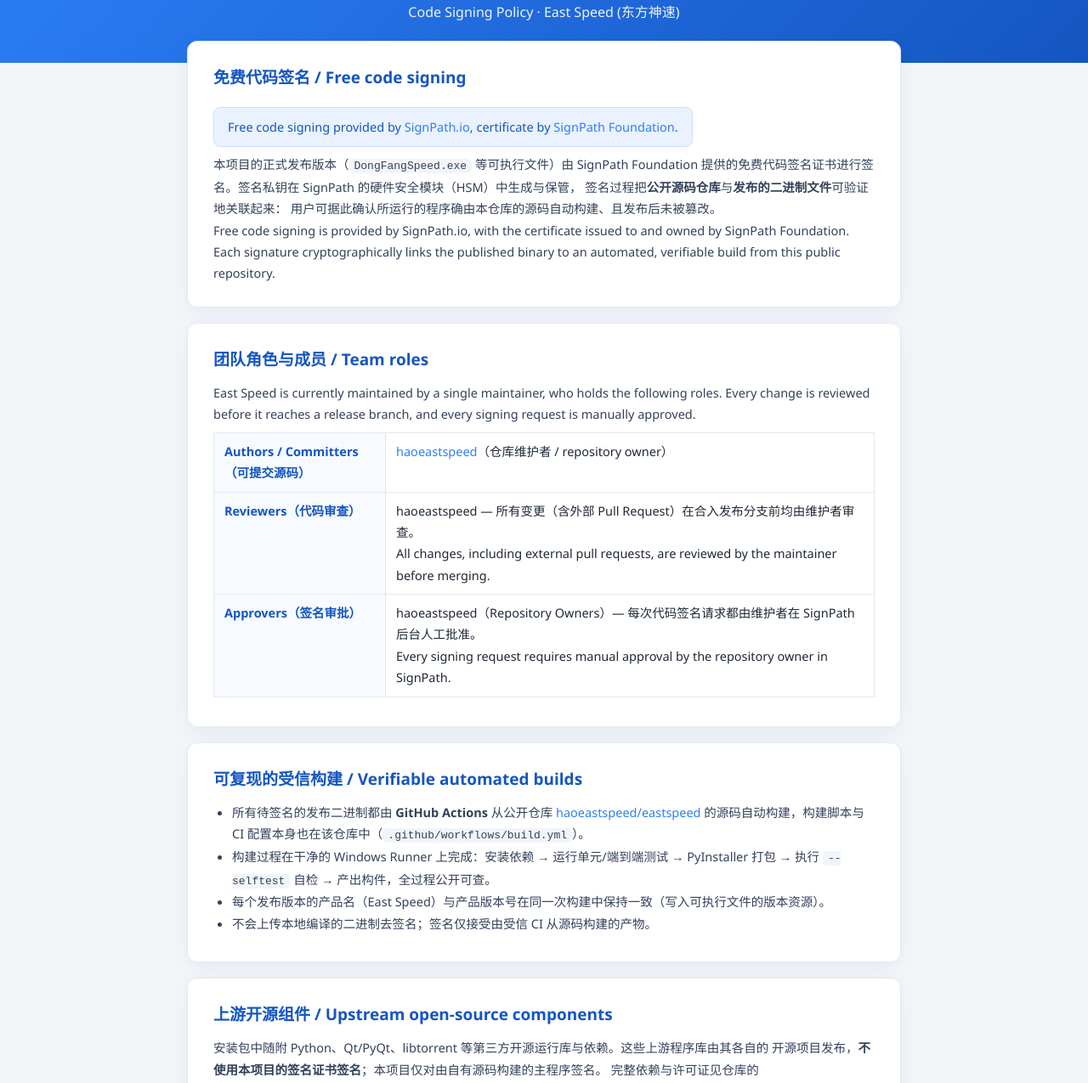
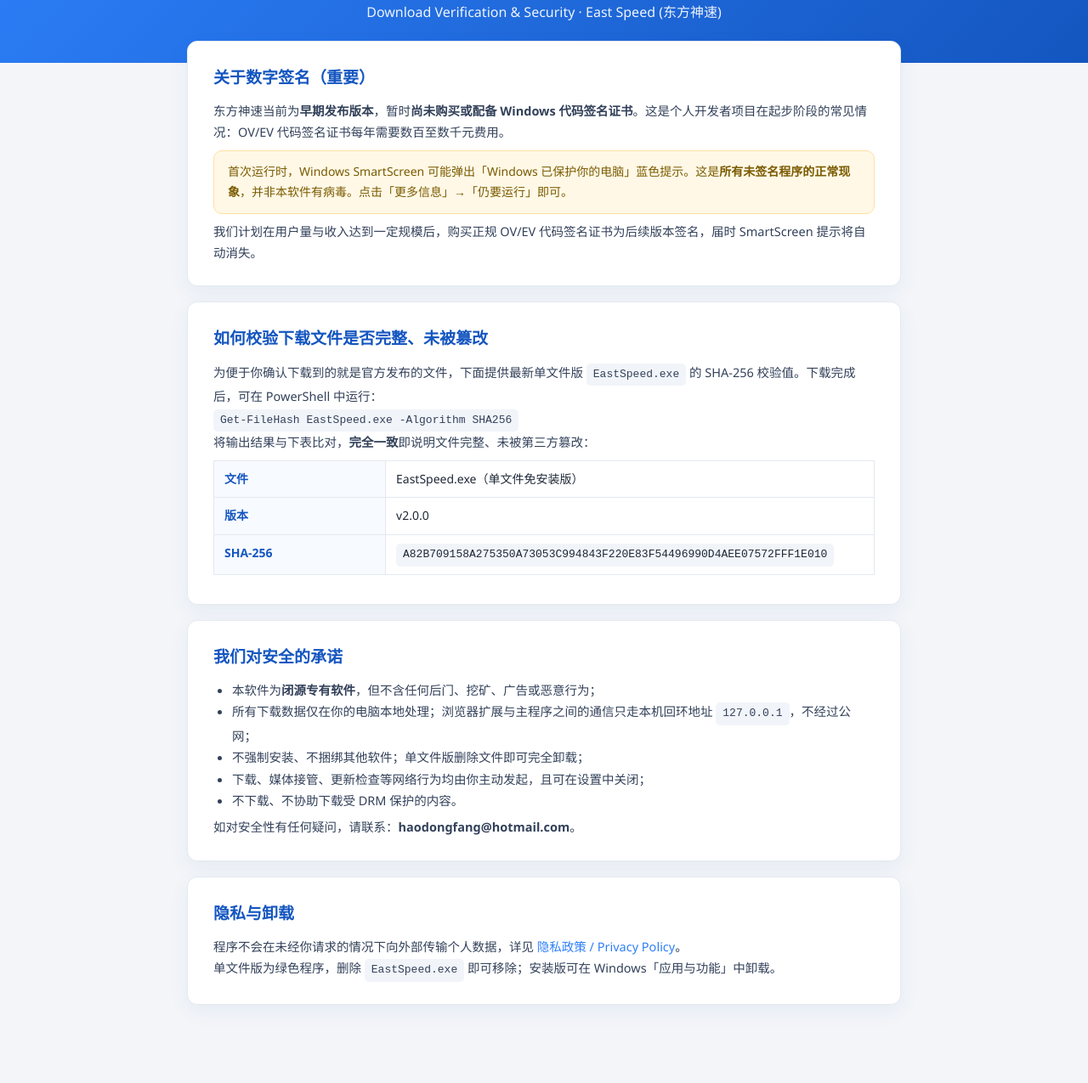
Before and after one commit to haoeastspeed/eastspeed, a plain HTML site: page code-signing-policy.html in a window 1280 px wide. Shown: the part 122-1397 px from the top of the page at 85% size. Drawn offline with Linux system fonts and the light colour scheme.

Commit message:
site: public download button, honest code-signing/verification page

```diff
--- a/code-signing-policy.html
+++ b/code-signing-policy.html
@@ -3,7 +3,7 @@
 <head>
 <meta charset="UTF-8" />
 <meta name="viewport" content="width=device-width, initial-scale=1.0" />
-<title>代码签名政策 · Code Signing Policy — East Speed 东方神速</title>
+<title>下载验证与安全说明 · Download Verification & Security — East Speed 东方神速</title>
 <style>
   :root{--primary:#2D7FF9;--dark:#1456C0;--ink:#1F2937;--muted:#5B6B7F;--line:#E4E9F0;}
   *{box-sizing:border-box;margin:0;padding:0;}
@@ -17,10 +17,10 @@
   h2:first-child{margin-top:0;}
   p,li{font-size:14.5px;color:#33415a;}
   ul{margin:6px 0 6px 22px;}
-  .badge{display:inline-block;background:#EAF2FF;color:var(--dark);border:1px solid #C9DEFF;border-radius:8px;padding:10px 16px;font-size:14.5px;margin:8px 0;}
-  code{background:#F1F4F9;border-radius:5px;padding:1px 6px;font-size:13px;}
+  .note{background:#FFF8E6;border:1px solid #FFE0A3;border-radius:10px;padding:12px 16px;font-size:14px;color:#7A5B00;margin:8px 0;}
+  code{background:#F1F4F9;border-radius:5px;padding:2px 8px;font-size:13px;word-break:break-all;display:inline-block;}
   a{color:var(--primary);text-decoration:none;}
-  table{border-collapse:collapse;width:100%;margin:8px 0;font-size:14.5px;}
+  table{border-collapse:collapse;width:100%;margin:8px 0;font-size:14px;}
   th,td{border:1px solid var(--line);padding:9px 12px;text-align:left;vertical-align:top;}
   th{background:#F7FAFF;width:26%;color:var(--dark);}
   footer{text-align:center;color:var(--muted);font-size:13px;padding:10px 16px 40px;}
@@ -28,63 +28,46 @@
 </head>
 <body>
   <header class="hero">
-    <h1>代码签名政策</h1>
-    <div class="en">Code Signing Policy · East Speed (东方神速)</div>
+    <h1>下载验证与安全说明</h1>
+    <div class="en">Download Verification &amp; Security · East Speed (东方神速)</div>
   </header>
 
   <div class="wrap">
     <div class="card">
-      <h2>免费代码签名 / Free code signing</h2>
-      <div class="badge">Free code signing provided by <a href="https://signpath.io/" target="_blank" rel="noopener">SignPath.io</a>, certificate by <a href="https://signpath.org/" target="_blank" rel="noopener">SignPath Foundation</a>.</div>
-      <p>本项目的正式发布版本（<code>DongFangSpeed.exe</code> 等可执行文件）由 SignPath Foundation
-      提供的免费代码签名证书进行签名。签名私钥在 SignPath 的硬件安全模块（HSM）中生成与保管，
-      签名过程把<strong>公开源码仓库</strong>与<strong>发布的二进制文件</strong>可验证地关联起来：
-      用户可据此确认所运行的程序确由本仓库的源码自动构建、且发布后未被篡改。</p>
-      <p>Free code signing is provided by SignPath.io, with the certificate issued to and owned by
-      SignPath Foundation. Each signature cryptographically links the published binary to an
-      automated, verifiable build from this public repository.</p>
+      <h2>关于数字签名（重要）</h2>
+      <p>东方神速当前为<strong>早期发布版本</strong>，暂时<strong>尚未购买或配备 Windows 代码签名证书</strong>。这是个人开发者项目在起步阶段的常见情况：OV/EV 代码签名证书每年需要数百至数千元费用。</p>
+      <div class="note">首次运行时，Windows SmartScreen 可能弹出「Windows 已保护你的电脑」蓝色提示。这是<strong>所有未签名程序的正常现象</strong>，并非本软件有病毒。点击「更多信息」→「仍要运行」即可。</div>
+      <p>我们计划在用户量与收入达到一定规模后，购买正规 OV/EV 代码签名证书为后续版本签名，届时 SmartScreen 提示将自动消失。</p>
     </div>
 
     <div class="card">
-      <h2>团队角色与成员 / Team roles</h2>
-      <p>East Speed is currently maintained by a single maintainer, who holds the following roles.
-      Every change is reviewed before it reaches a release branch, and every signing request is
-      manually approved.</p>
+      <h2>如何校验下载文件是否完整、未被篡改</h2>
+      <p>为便于你确认下载到的就是官方发布的文件，下面提供最新单文件版 <code>EastSpeed.exe</code> 的 SHA-256 校验值。下载完成后，可在 PowerShell 中运行：</p>
+      <p><code>Get-FileHash EastSpeed.exe -Algorithm SHA256</code></p>
+      <p>将输出结果与下表比对，<strong>完全一致</strong>即说明文件完整、未被第三方篡改：</p>
       <table>
-        <tr><th>Authors / Committers（可提交源码）</th><td><a href="https://github.com/haoeastspeed" target="_blank" rel="noopener">haoeastspeed</a>（仓库维护者 / repository owner）</td></tr>
-        <tr><th>Reviewers（代码审查）</th><td>haoeastspeed — 所有变更（含外部 Pull Request）在合入发布分支前均由维护者审查。<br/>All changes, including external pull requests, are reviewed by the maintainer before merging.</td></tr>
-        <tr><th>Approvers（签名审批）</th><td>haoeastspeed（Repository Owners）— 每次代码签名请求都由维护者在 SignPath 后台人工批准。<br/>Every signing request requires manual approval by the repository owner in SignPath.</td></tr>
+        <tr><th>文件</th><td>EastSpeed.exe（单文件免安装版）</td></tr>
+        <tr><th>版本</th><td>v2.0.0</td></tr>
+        <tr><th>SHA-256</th><td><code>A82B709158A275350A73053C994843F220E83F54496990D4AEE07572FFF1E010</code></td></tr>
       </table>
     </div>
 
     <div class="card">
-      <h2>可复现的受信构建 / Verifiable automated builds</h2>
+      <h2>我们对安全的承诺</h2>
       <ul>
-        <li>所有待签名的发布二进制都由 <strong>GitHub Actions</strong> 从公开仓库
-          <a href="https://github.com/haoeastspeed/eastspeed" target="_blank" rel="noopener">haoeastspeed/eastspeed</a>
-          的源码自动构建，构建脚本与 CI 配置本身也在该仓库中（<code>.github/workflows/build.yml</code>）。</li>
-        <li>构建过程在干净的 Windows Runner 上完成：安装依赖 → 运行单元/端到端测试 → PyInstaller 打包
-          → 执行 <code>--selftest</code> 自检 → 产出构件，全过程公开可查。</li>
-        <li>每个发布版本的产品名（East Speed）与产品版本号在同一次构建中保持一致（写入可执行文件的版本资源）。</li>
-        <li>不会上传本地编译的二进制去签名；签名仅接受由受信 CI 从源码构建的产物。</li>
+        <li>本软件为<strong>闭源专有软件</strong>，但不含任何后门、挖矿、广告或恶意行为；</li>
+        <li>所有下载数据仅在你的电脑本地处理；浏览器扩展与主程序之间的通信只走本机回环地址 <code>127.0.0.1</code>，不经过公网；</li>
+        <li>不强制安装、不捆绑其他软件；单文件版删除文件即可完全卸载；</li>
+        <li>下载、媒体接管、更新检查等网络行为均由你主动发起，且可在设置中关闭；</li>
+        <li>不下载、不协助下载受 DRM 保护的内容。</li>
       </ul>
+      <p>如对安全性有任何疑问，请联系：<strong>haodongfang@hotmail.com</strong>。</p>
     </div>
 
     <div class="card">
-      <h2>上游开源组件 / Upstream open-source components</h2>
-      <p>安装包中随附 Python、Qt/PyQt、libtorrent 等第三方开源运行库与依赖。这些上游程序库由其各自的
-      开源项目发布，<strong>不使用本项目的签名证书签名</strong>；本项目仅对由自有源码构建的主程序签名。
-      完整依赖与许可证见仓库的 <code>requirements.txt</code> 与 <code>LICENSE</code>。</p>
-    </div>
-
-    <div class="card">
-      <h2>隐私与系统变更 / Privacy &amp; system changes</h2>
-      <p>程序不会在未经用户请求的情况下向其他系统传输信息；下载、媒体接管、更新检查等网络行为均由用户主动发起或可在设置中关闭。
-      详见 <a href="privacy-policy.html">隐私政策 / Privacy Policy</a>。</p>
-      <p>This program will not transfer any information to other networked systems unless specifically
-      requested by the user or the person installing or operating it. Optional features such as
-      browser integration and update checks can be disabled in Settings.</p>
-      <p>通过安装包安装的版本可在 Windows「应用与功能」中卸载；便携版与单文件版为绿色程序，删除文件即可移除。</p>
+      <h2>隐私与卸载</h2>
+      <p>程序不会在未经你请求的情况下向外部传输个人数据，详见 <a href="privacy-policy.html">隐私政策 / Privacy Policy</a>。</p>
+      <p>单文件版为绿色程序，删除 <code>EastSpeed.exe</code> 即可移除；安装版可在 Windows「应用与功能」中卸载。</p>
     </div>
   </div>
 
```
Also changed, not shown: index.html (+1 -1 lines).
